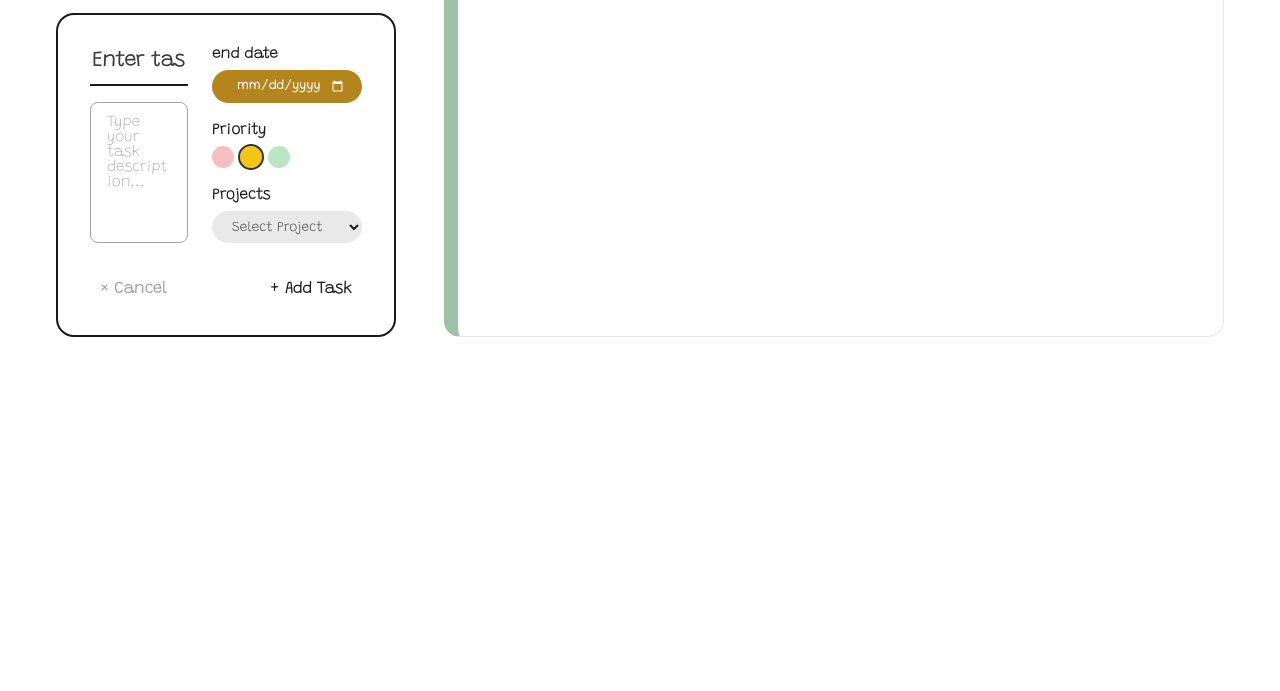
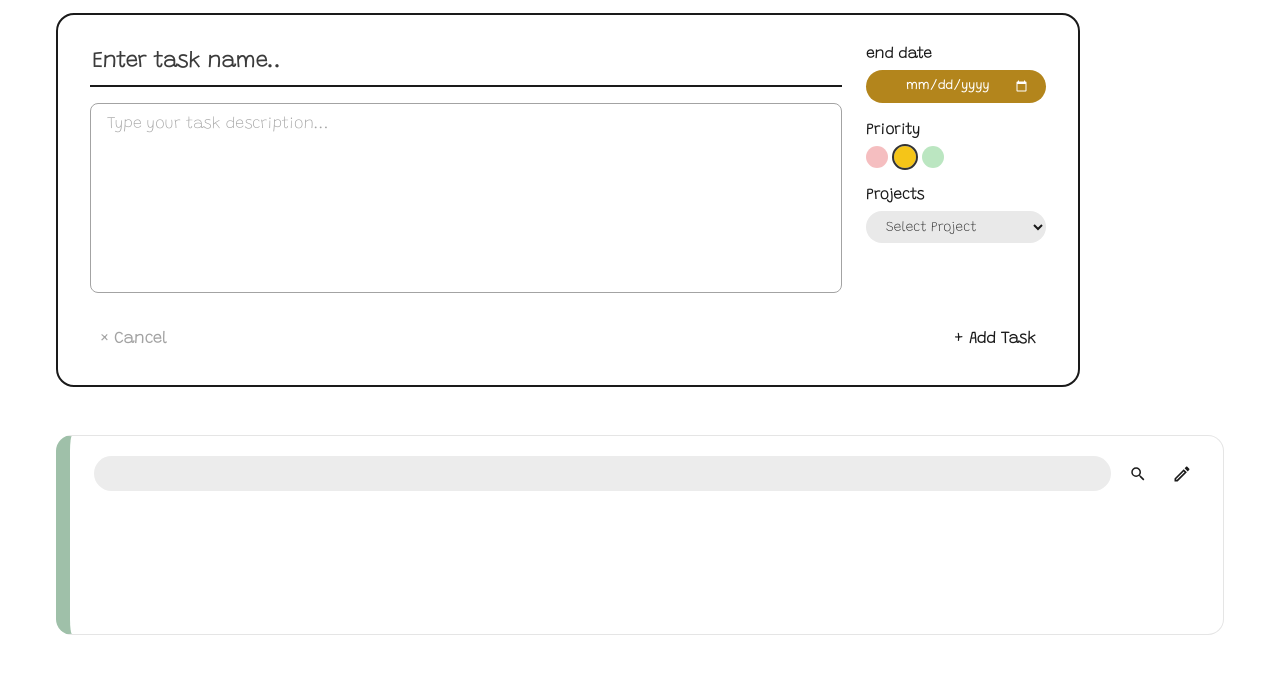
Before and after one commit to rayssarrsilva/Notes-App, a website built with webpack: page src/index.html in a window 1280 px wide. Shown: the part 221-912 px from the top of the page. Before the commit the page ends 800 px from the top, so only its background shows below. Built offline with nearby package versions, Linux system fonts and the light colour scheme.

Commit message:
Change the initial interface and task alignment

```diff
--- a/src/pages/Reporting.js
+++ b/src/pages/Reporting.js
@@ -1,3 +1,5 @@
+// ReportingPage.js
+// ATENÇÃO: mesmo aviso de sempre sobre o caminho do Header.js.
 import Header from "../dom/Header.js";
 import ReportingView from "../dom/ReportingView.js";
 
--- a/src/styles/initialPage.css
+++ b/src/styles/initialPage.css
@@ -40,7 +40,7 @@
     justify-content: center;
     gap: var(--space-8);
     width: 100%;
-    max-width: 1440px;
+    max-width: 1700px;
     margin: 0 auto;
     padding: var(--space-8);
     font-family: var(--font-hand);
@@ -56,8 +56,14 @@
 .left-panel {
     display: flex;
     flex-direction: column;
-    flex: 0 0 480px;
-    width: 480px;
+    flex: 0 0 700px;
+    width: 700px;
+}
+
+form.task-form,
+.task-form {
+    width: 80vw;
+    max-width: none;
 }
 
 .title-container {
@@ -100,15 +106,16 @@
     display: flex;
     flex-direction: column;
     gap: var(--space-4);
-    flex: 1 1 auto;
-    min-width: 0;
+    flex: 1;
+    min-width: 420px;
 }
 
 .task-name {
+    width: 100%;
     border: none;
     border-bottom: 2px solid var(--color-black);
     padding: var(--space-1) 2px var(--space-3);
-    font-size: 1.3rem;
+    font-size: 1.35rem;
     font-weight: 700;
     background: transparent;
     outline: none;
@@ -120,15 +127,16 @@
 }
 
 .task-description {
+    width: 100%;
     resize: none;
     border: 1.5px solid var(--color-gray);
     border-radius: 8px;
     padding: var(--space-3) var(--space-4);
-    min-height: 140px;
-    font-size: 0.95rem;
+    min-height: 190px;
+    font-size: 1rem;
     color: var(--color-black);
     outline: none;
-    flex: 1 1 auto;
+    flex: 1;
 }
 
 .task-description::placeholder {
@@ -144,10 +152,14 @@
     display: flex;
     flex-direction: column;
     gap: var(--space-5);
-    flex: 0 0 150px;
-    width: 150px;
+    flex: 0 0 180px;
+    width: 180px;
 }
 
+.form-left-col {
+    flex: 1;
+    min-width: 340px;
+}
 .form-group {
     display: flex;
     flex-direction: column;
@@ -241,6 +253,10 @@
     color: var(--color-gray);
 }
 
+section.initial-content {
+    display: flex;
+    flex-direction: column;
+}
 .cancel-task-button:hover {
     background-color: rgba(163, 163, 163, 0.12);
 }
@@ -270,6 +286,7 @@
     border-left: 14px solid var(--color-green-soft);
     border-radius: 16px;
     overflow: hidden;
+    min-height: 25vh;
 }
 
 .task-toolbar {
@@ -362,7 +379,7 @@
 
     .left-panel,
     .form-right-col {
-        width: 100%;
+        width: 50vw;
         flex: 1 1 auto;
     }
 
--- a/src/styles/myTasks.css
+++ b/src/styles/myTasks.css
@@ -149,6 +149,7 @@
     background: #fafafa;
     border-radius: var(--radius-sm);
     margin-left: var(--space-4); /* substitui o margin-left "solto" de 15px pela escala */
+    margin: 10px 15px 14px 20px;
 }
 
 .task-item.completed {
```
Also changed, not shown: src/models/project.js (line endings or trailing spaces).
